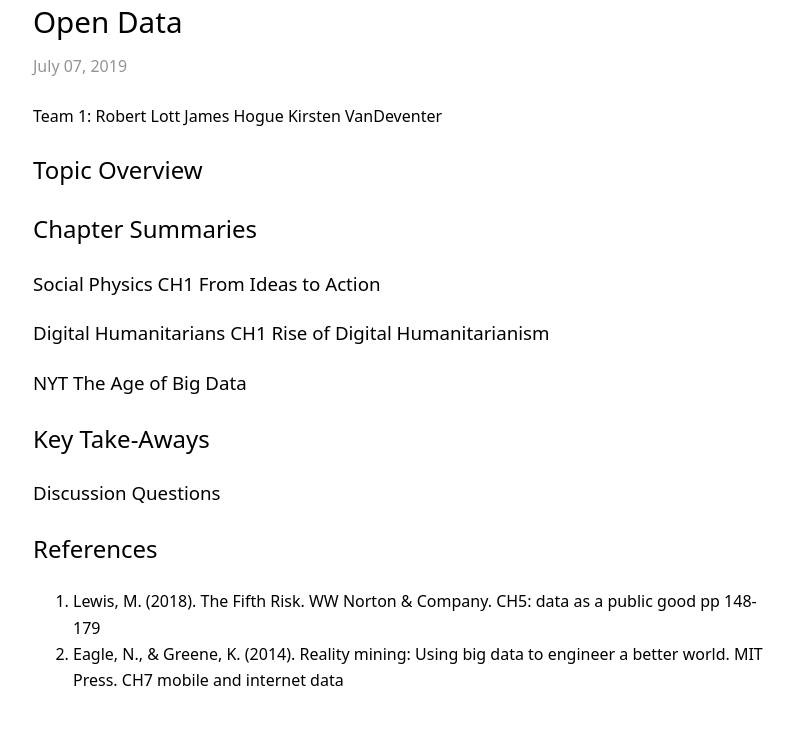
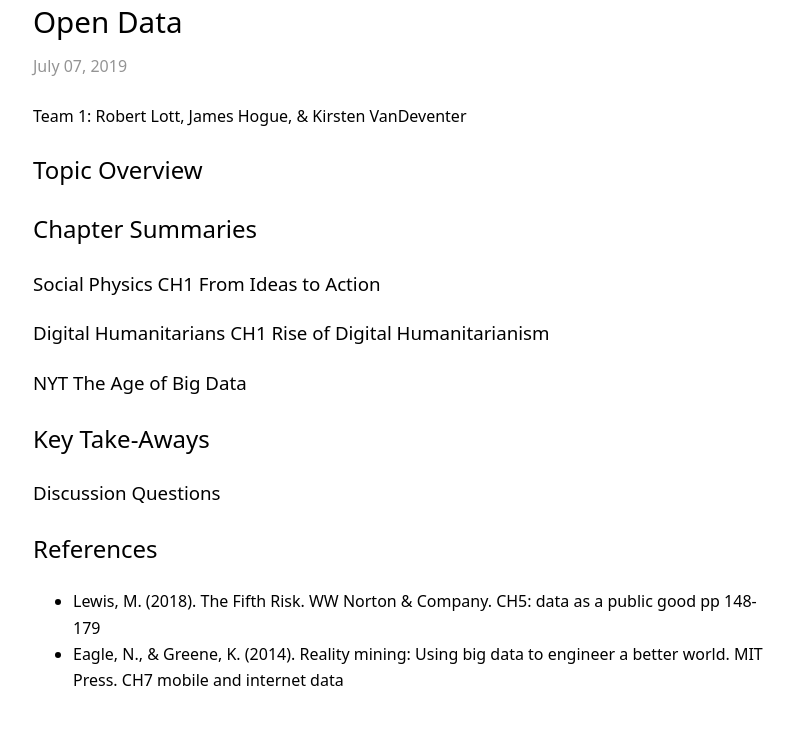
Before and after one commit to RandyWilkinsASU/ddm-textbook-summer-2019, a Jekyll site: the page built from _posts/2019-07-07-ch01-open-data.md, in a window 1280 px wide. Shown: the part 264-995 px from the top of the page, without its empty margins (239-1039 px from the left). Built offline with Jekyll 4.4.1, drawn with Linux system fonts in a browser that asks for light colours; our own code applies the rules of GitHub Pages for plain Markdown files.

```diff
--- a/_posts/2019-07-07-ch01-open-data.md
+++ b/_posts/2019-07-07-ch01-open-data.md
@@ -3,10 +3,7 @@ title: "Open Data"
 ---
 
 
-Team 1:
-Robert Lott
-James Hogue
-Kirsten VanDeventer
+Team 1: Robert Lott, James Hogue, & Kirsten VanDeventer
 
 
 ## Topic Overview
```
Also changed, not shown: other parts of _posts/2019-07-07-ch01-open-data.md (+2 -2 lines).
